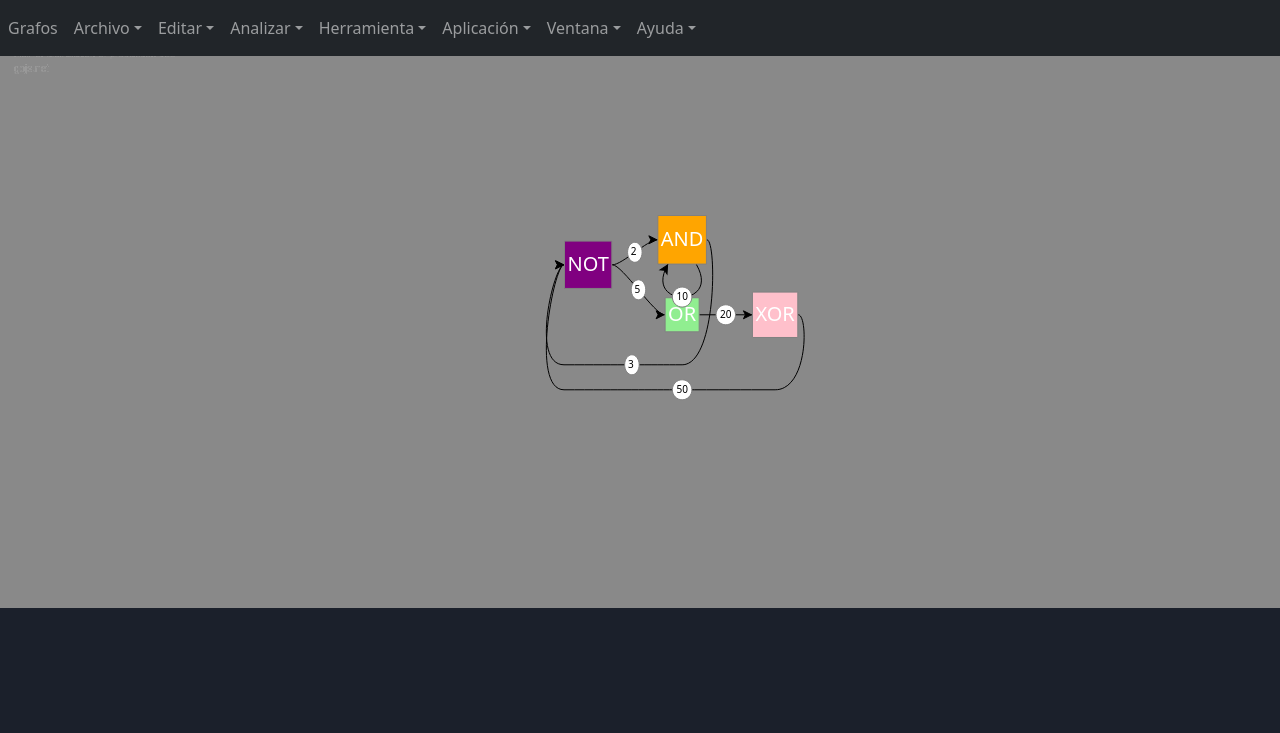
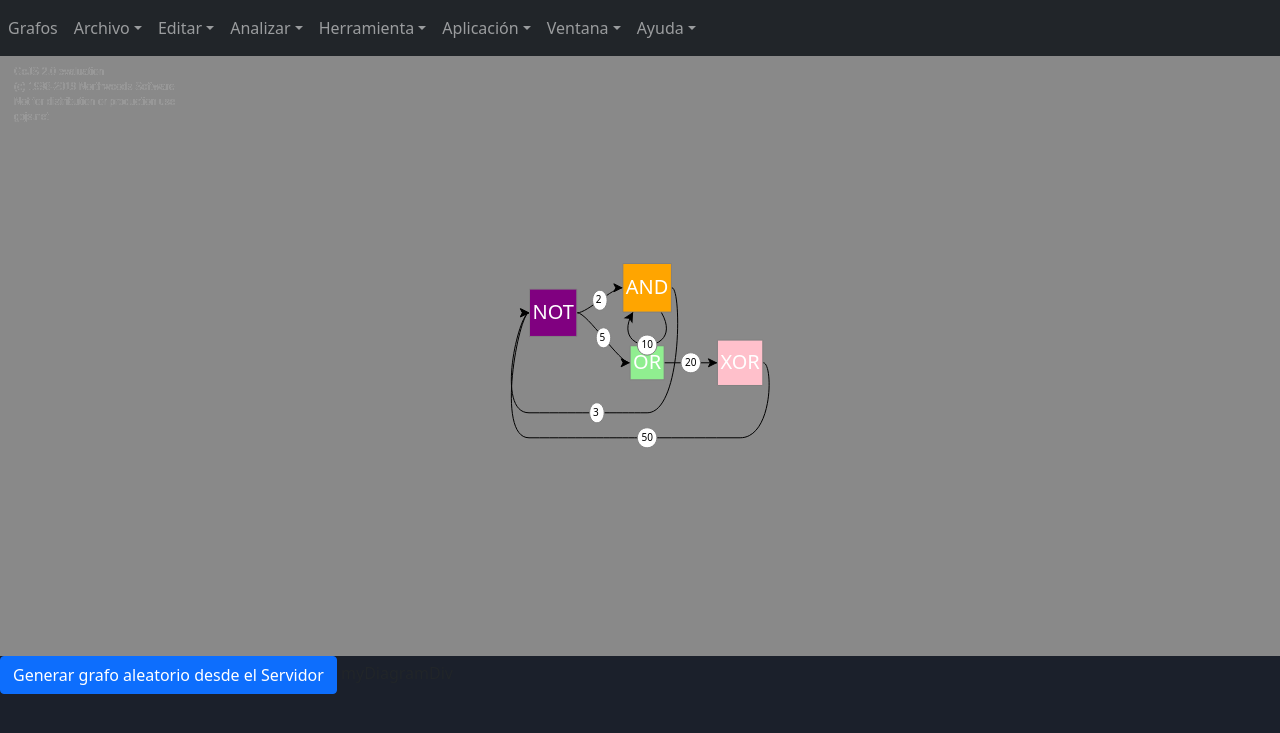
Before and after one commit to monicadani/Super_-proyecto_analisis, a Flask app: page / in a window 1280 px wide; the page is wider, and only the part inside the window is pictured. Shown: the top 733 px of that part. Run offline with Flask 2, Linux system fonts and the light colour scheme; some web fonts are replaced.

Commit message:
Ajuste grafico

```diff
--- a/static/script.js
+++ b/static/script.js
@@ -10,7 +10,7 @@ var $ = go.GraphObject.make;
 var myDiagram = $(go.Diagram,
 	"myDiagramDiv",
 	{
-		initialAutoScale: go.Diagram.Uniform,
+
 		layout: $(go.LayeredDigraphLayout)
 	});
 
@@ -121,7 +121,7 @@ let getRequest3 = (url) => {
 
 // Eventos a los botones
 document.querySelector("#boton").addEventListener("click", () => {
-	getRequest(`http://localhost:7000/restApi/grafo/random/${document.querySelector("#size").value}`);
+	getRequest(`http://localhost:7000/restApi/grafo/random/15`);
 });
 
 document.querySelector("#boton2").addEventListener("click", () => {
--- a/templates/index.html
+++ b/templates/index.html
@@ -26,6 +26,9 @@
         .dropdown-hover>.dropdown-menu.dropend {
             margin-left: -1px !important
         }
+		.fixed-top{
+			position: static;
+		}
     </style>
 
 
@@ -209,16 +212,16 @@
 
 
 <body style="background-color: rgb(27, 32, 43);">
-    <div class="mt-2" id="myDiagramDiv" style="width:1350px; height:600px; background-color: #898989;"></div>
+    <div  id="myDiagramDiv" style="width:100%; height:600px; background-color: #898989;"></div>
 <!--     <div class="container">
         <input placeholder="Cantidad de nodos" id="size" type="number">
-        <button class="btn btn-primary" id="boton">Generar grafo aleatorio desde el Servidor</button>
+
         <button class="btn btn-warning" id="boton2">Cargar Grafo desde la nube</button>
         <button class="btn btn-warning" id="boton3"> Prueba 2</button>
         <button class="btn btn-warning" id="boton4"> Prueba 3</button>
         <button class="btn btn-warning" id="boton5"> Prueba 4</button>
     </div> -->
-
+	<button class="btn btn-primary" id="boton">Generar grafo aleatorio desde el Servidor</button>
     <!--Modal para creacion del grafo personalizado-->
     <div class="modal fade" id="creacionGrafoPModal" tabindex="-1" aria-labelledby="creacionGrafoPModalLabel"
         aria-hidden="true">
@@ -302,7 +305,7 @@
             </div>
         </div>
     </div>
-
+myDiagramDiv
     <!--Modal para edicion de nodo-->
     <div class="modal fade modal-sm-centered" id="edicionNodoModal" tabindex="-1"
         aria-labelledby="edicionNodoModalLabel" aria-hidden="true">
```
